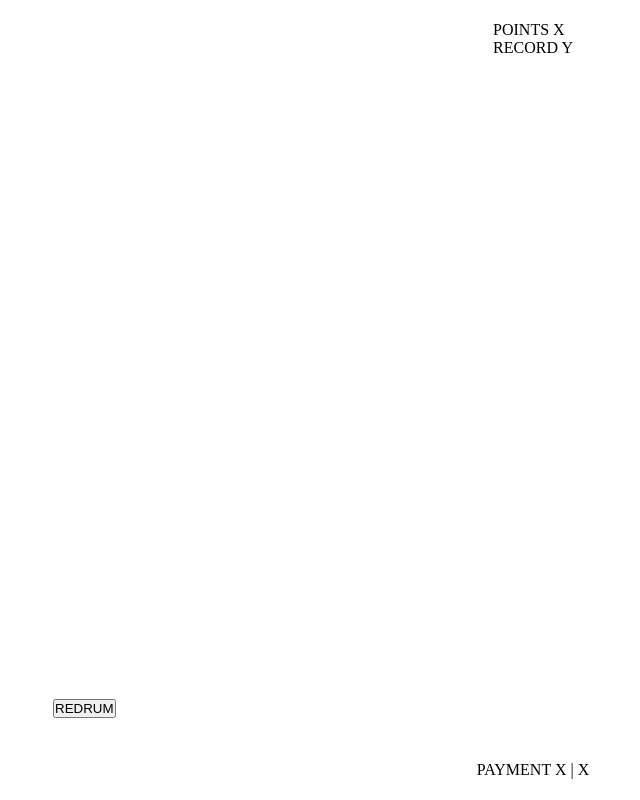
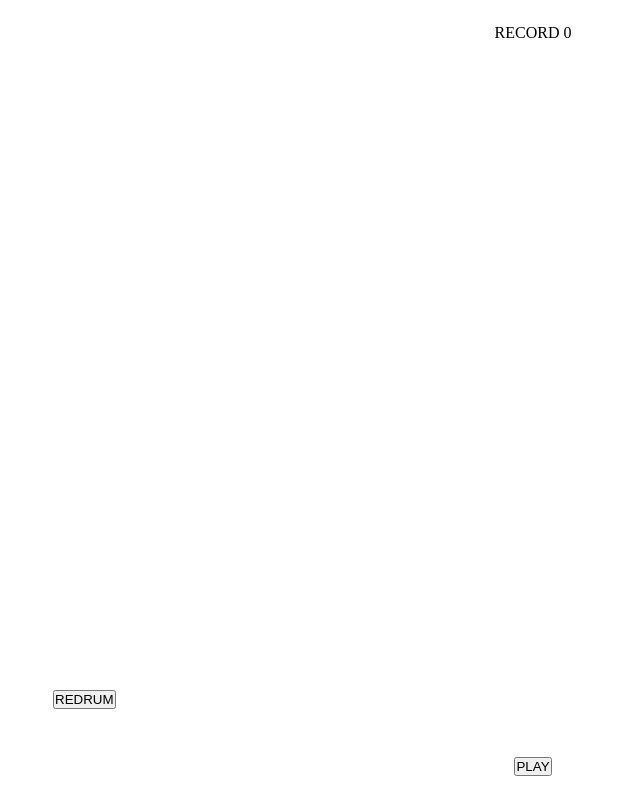
Before and after one commit to umergalin/odin-react-course, a React (Vite) app in the folder memory-card/: page / in a window 1280 px wide. Shown: the whole page, without its empty margins (107-747 px from the left). Built offline with nearby package versions, Linux system fonts and the light colour scheme.

Commit message:
wip: add game logic

```diff
--- a/memory-card/src/App.jsx
+++ b/memory-card/src/App.jsx
@@ -7,7 +7,26 @@ import Person from "./Person.jsx";
 const HALF_COLLS_COUNT = 2; // one side def prevents even grid
 const TOTAL_ROWS_COUNT = 4;
 
+const DIFFICULTY_SETTINGS = {
+  basePeopleCount: 1,
+  scalingFactor: 1.2,
+  formula: (round) => basePeopleCount * scalingFactor * Math.sqrt(round),
+  maxPeople: HALF_COLLS_COUNT * 2 * TOTAL_ROWS_COUNT,
+};
+
+const INITIAL_GAME_STATE = {
+  isPlaying: false,
+  score: 0,
+  round: 1,
+};
+
 function App() {
+  const [scoreRecord, setScoreRecord] = useState(0);
+  const [gameState, setGameState] = useState(INITIAL_GAME_STATE);
+  const [score, setScore] = useState(0);
+  const [isPlaying, setIsPlaying] = useState(false);
+  const [round, setRound] = useState(0);
+
   const [gridItems, setGridItems] = useState(
     Array.from(Array(TOTAL_ROWS_COUNT), () =>
       Array(HALF_COLLS_COUNT * 2 + 1).fill(null), // adding extra coll for spacing
@@ -23,6 +42,10 @@ function App() {
       next[rowIdx][colIdx] = { seed };
       return next;
     });
+  }
+
+  function getTargetPersonCount() {
+
   }
 
   function addRandomPerson() {
@@ -59,16 +82,22 @@ function App() {
     return freeCells;
   }
 
+  function handleGameStart() {
+    setGameState({ ...INITIAL_GAME_STATE, isPlaying: true });
+  }
+
   return (
     <>
       <div className="top">
+        {isPlaying && (
           <div>
             <span>POINTS </span>
-          <span className="score">X</span>
+            <span className="score">{score}</span>
           </div>
+        )}
         <div>
           <span>RECORD </span>
-          <span className="record">Y</span>
+          <span className="record">{scoreRecord}</span>
         </div>
       </div>
       <div className="center">
@@ -98,10 +127,13 @@ function App() {
         <button onClick={() => addRandomPerson()}>REDRUM</button>
       </div>
       <div className="bottom">
+        {!isPlaying && <button onClick={handleGameStart}>PLAY</button>}
+        {isPlaying && (
           <div>
             <span>PAYMENT </span>
             <span className="progress">X | X</span>
           </div>
+        )}
       </div>
     </>
   );
```
Lines whose indentation alone changed are shown as unchanged.
